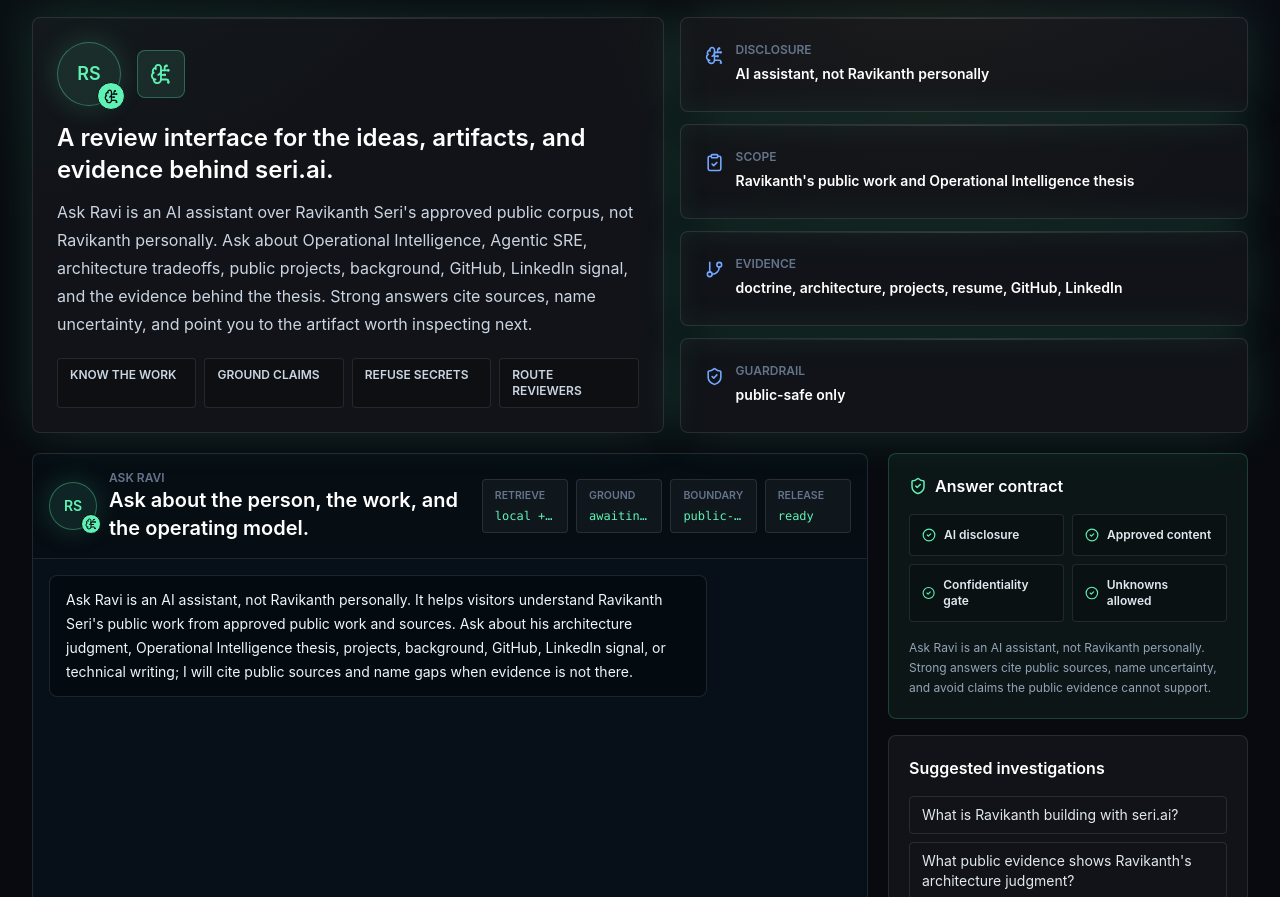
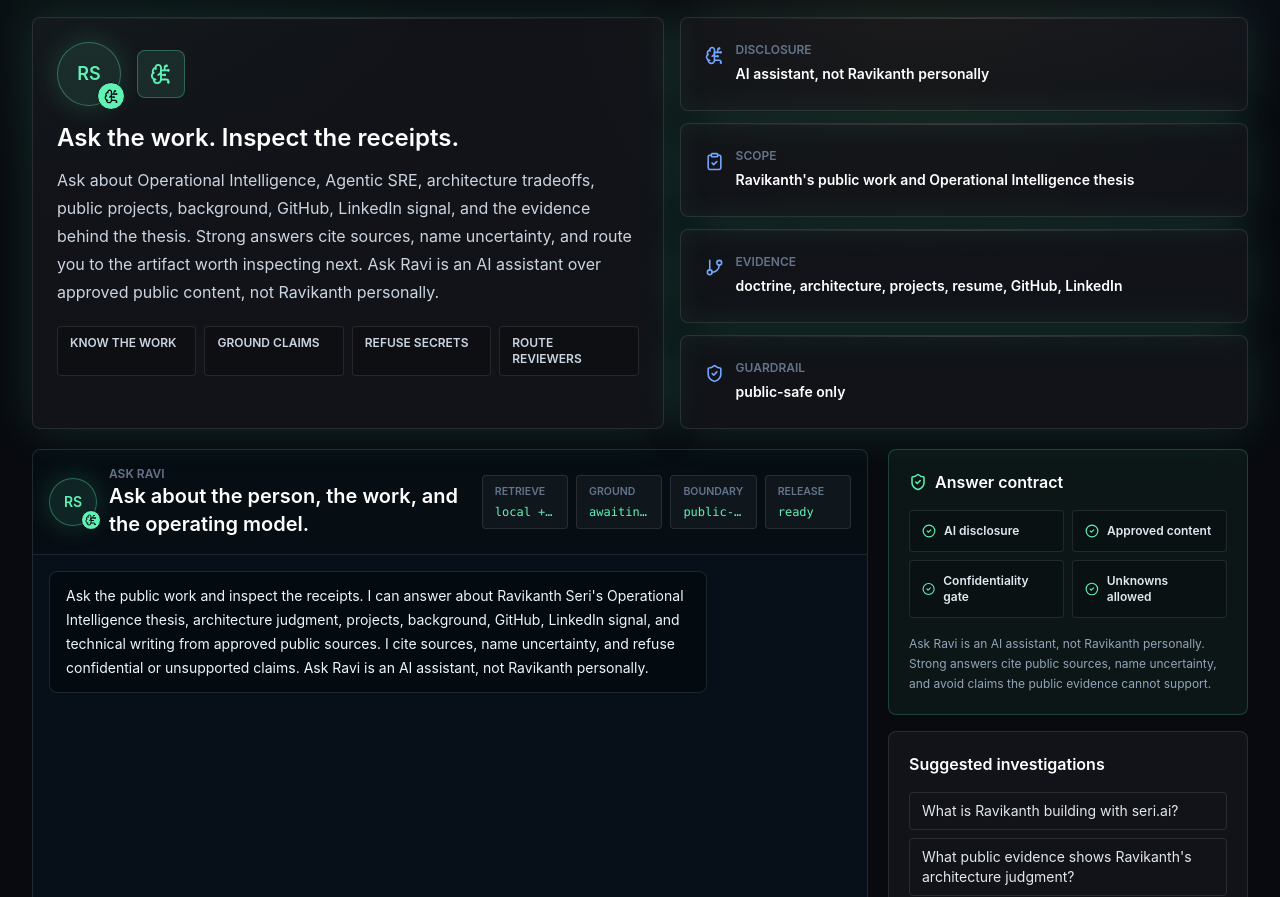
Before and after one commit to rseri17-code/seri-ai, a Next.js app: page /ask in a window 1280 px wide. Shown: the part 320-1217 px from the top of the page. Built offline with nearby package versions, Linux system fonts and the light colour scheme; no server answers.

Commit message:
Sharpen product hierarchy and Operations Room proof

```diff
--- a/app/ask/page.tsx
+++ b/app/ask/page.tsx
@@ -60,12 +60,12 @@ export default async function AskPage({
                 <BrainCircuit size={22} />
               </div>
             </div>
-            <h2 className="text-2xl font-semibold text-white">A review interface for the ideas, artifacts, and evidence behind seri.ai.</h2>
+            <h2 className="text-2xl font-semibold text-white">Ask the work. Inspect the receipts.</h2>
             <p className="mt-3 leading-7 text-slate-300">
-              Ask Ravi is an AI assistant over Ravikanth Seri&apos;s approved public corpus, not Ravikanth personally.
-              Ask about Operational Intelligence, Agentic SRE, architecture tradeoffs, public projects, background, GitHub,
-              LinkedIn signal, and the evidence behind the thesis. Strong answers cite sources, name uncertainty, and point
-              you to the artifact worth inspecting next.
+              Ask about Operational Intelligence, Agentic SRE, architecture tradeoffs, public projects, background,
+              GitHub, LinkedIn signal, and the evidence behind the thesis. Strong answers cite sources, name uncertainty,
+              and route you to the artifact worth inspecting next. Ask Ravi is an AI assistant over approved public content,
+              not Ravikanth personally.
             </p>
             <div className="mt-5 grid gap-2 md:grid-cols-4">
               {["Know the work", "Ground claims", "Refuse secrets", "Route reviewers"].map((step) => (
--- a/app/page.tsx
+++ b/app/page.tsx
@@ -72,16 +72,16 @@ export default function Home() {
           <div>
             <div className="mb-6 inline-flex items-center gap-3 rounded-full border border-mint/25 bg-mint/[0.06] px-4 py-2 text-sm font-semibold text-mint">
               <span className="h-2 w-2 rounded-full bg-mint shadow-[0_0_16px_rgba(95,242,181,0.9)]" />
-              Field doctrine by {site.owner}
+              Evidence-first operating model
             </div>
             <h1 className="max-w-5xl text-5xl font-semibold leading-[1.02] text-white md:text-7xl">
               Operational Intelligence for AI-native operations.
             </h1>
             <p className="mt-6 max-w-3xl text-xl leading-9 text-slate-200 md:text-2xl md:leading-10">
-              The hard problem in enterprise AI is not answering faster. It is knowing what changed, what evidence proves it, what remains uncertain, and which action a human should trust.
+              The hard problem in enterprise AI is not answering faster. It is reconstructing what changed, proving what matters, preserving uncertainty, and deciding which action deserves human trust.
             </p>
             <p className="mt-5 max-w-2xl text-base leading-7 text-slate-400">
-              seri.ai is Ravikanth Seri&apos;s public operating model for Agentic SRE: doctrine, reference architecture, synthetic Operations Room, trust evals, and field notes for building AI systems that reason with evidence.
+              Built by Ravikanth Seri, seri.ai makes the operating model inspectable: a canonical doctrine, reference architecture, live synthetic Operations Room, trust evals, and field notes for AI systems that reason from evidence.
             </p>
             <div className="mt-8 flex flex-wrap gap-3">
               <TrackedLink href="/investigation-room" eventName="homepage_cta_click" eventProperties={{ cta: "enter_operations_room" }} className="inline-flex items-center gap-2 rounded bg-mint px-5 py-3 font-semibold text-ink">
--- a/app/simulator/simulator.tsx
+++ b/app/simulator/simulator.tsx
@@ -675,6 +675,18 @@ export function IncidentSimulator() {
               A public-safe operations room for evidence intake, transaction replay, hypothesis ranking,
               branch comparison, human review, release gating, and reusable operational memory.
             </p>
+            <div className="mt-5 rounded-lg border border-mint/20 bg-black/25 p-3 shadow-[0_0_40px_rgba(95,242,181,0.08)]">
+              <div className="mb-3 flex flex-col gap-2 md:flex-row md:items-center md:justify-between">
+                <div>
+                  <p className="text-xs font-semibold uppercase tracking-[0.16em] text-mint">Live investigation graph</p>
+                  <p className="mt-1 text-sm leading-6 text-slate-300">
+                    Evidence paths update as replay advances; unsupported paths stay visible instead of disappearing.
+                  </p>
+                </div>
+                <p className="font-mono text-xs text-signal">{currentReplayChapter.id} active</p>
+              </div>
+              <MiniReplayGraph activeEvidenceIds={activeEvidenceIds} />
+            </div>
             <div className="ops-command-strip mt-5 grid gap-2 md:grid-cols-5">
               {commandStrip.map(([label, value, detail, tone]) => (
                 <div key={label} className={`ops-command-cell ${tone === "amber" ? "ops-command-cell-amber" : tone === "signal" ? "ops-command-cell-signal" : ""}`}>
@@ -738,7 +750,6 @@ export function IncidentSimulator() {
                 Expert exploration
               </button>
             </div>
-            <MiniReplayGraph activeEvidenceIds={activeEvidenceIds} />
             <div className="mt-4 rounded-lg border border-white/10 bg-black/25 p-3">
               <div className="flex flex-col gap-3 md:flex-row md:items-center md:justify-between">
                 <div>
--- a/components/chat.tsx
+++ b/components/chat.tsx
@@ -29,7 +29,7 @@ export function Chat({
   const initialAssistantMessage =
     mode === "interview"
       ? "Interview mode is grounded in approved public evidence: Operational Intelligence, AI-native incident investigation, transaction intelligence, evaluation, architecture, and leadership patterns."
-      : "Ask Ravi is an AI assistant, not Ravikanth personally. It helps visitors understand Ravikanth Seri's public work from approved public work and sources. Ask about his architecture judgment, Operational Intelligence thesis, projects, background, GitHub, LinkedIn signal, or technical writing; I will cite public sources and name gaps when evidence is not there.";
+      : "Ask the public work and inspect the receipts. I can answer about Ravikanth Seri's Operational Intelligence thesis, architecture judgment, projects, background, GitHub, LinkedIn signal, and technical writing from approved public sources. I cite sources, name uncertainty, and refuse confidential or unsupported claims. Ask Ravi is an AI assistant, not Ravikanth personally.";
   const [messages, setMessages] = useState<ChatMessage[]>([
     {
       role: "assistant",
```
Also changed, not shown: scripts/validate-content-coherence.mjs (+6 -3 lines), 1 other file (tests, documents, lock files or other folders).
